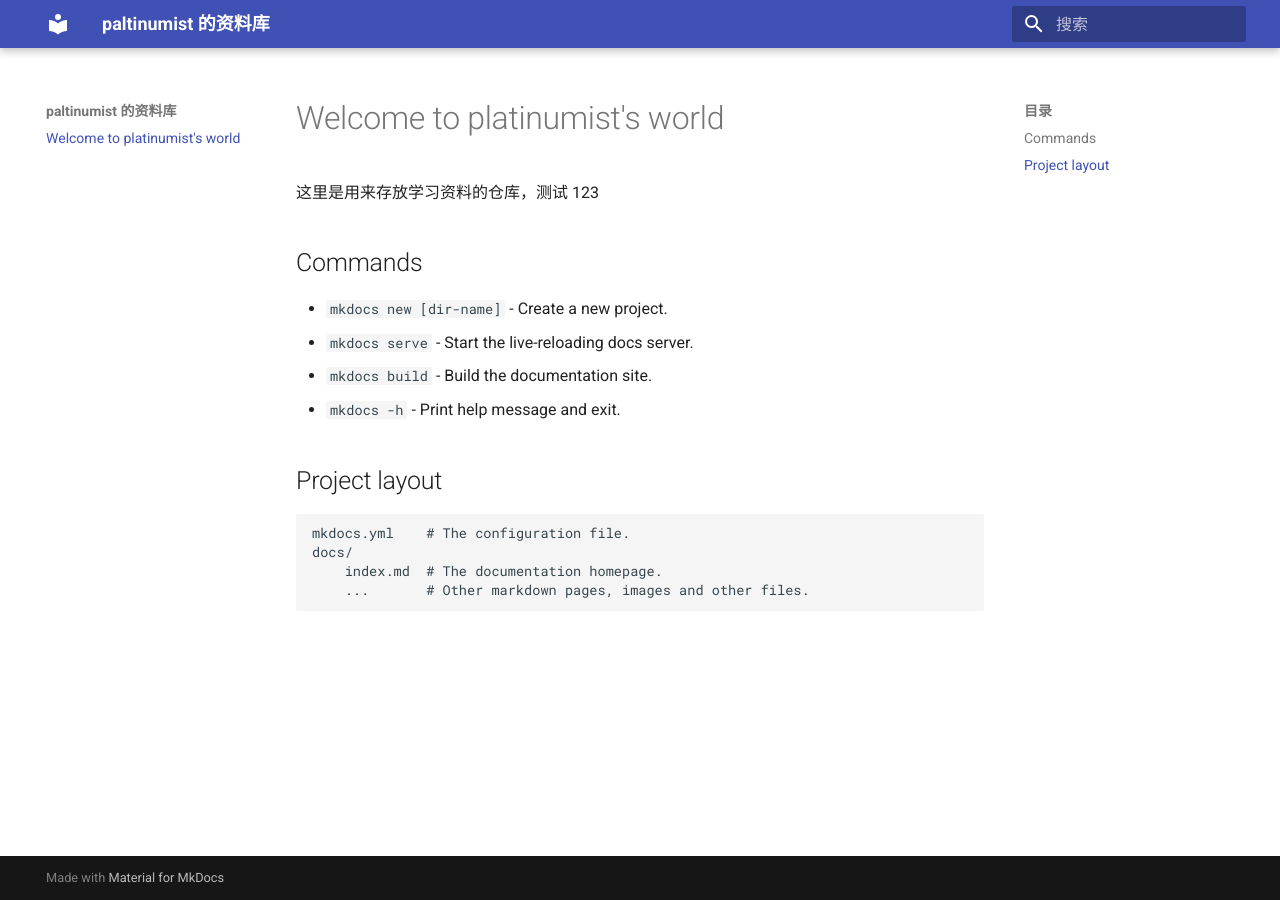
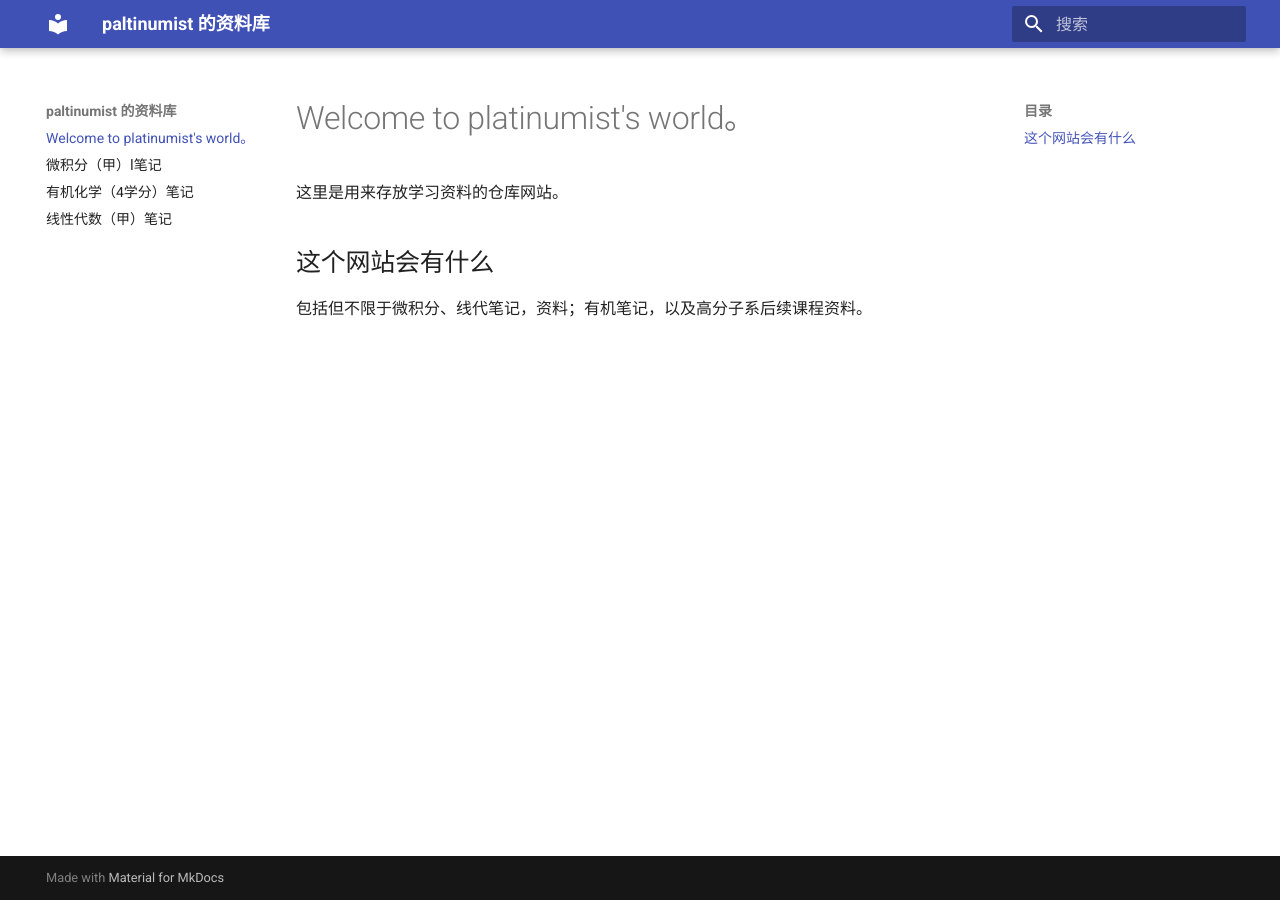
Before and after one commit to platinumist/platinumist.github.io, an MkDocs documentation site: the page built from docs/index.md, in a window 1280 px wide. Built offline with MkDocs 1.6.1 and Material for MkDocs 9.7.7, drawn with Linux system fonts in a browser that asks for light colours.

Commit message:
增加了目录

```diff
--- a/docs/index.md
+++ b/docs/index.md
@@ -1,18 +1,8 @@
-# Welcome to platinumist's world
+# Welcome to platinumist's world。
 
-这里是用来存放学习资料的仓库，测试
-123
+这里是用来存放学习资料的仓库网站。
 
-## Commands
 
-* `mkdocs new [dir-name]` - Create a new project.
-* `mkdocs serve` - Start the live-reloading docs server.
-* `mkdocs build` - Build the documentation site.
-* `mkdocs -h` - Print help message and exit.
+## 这个网站会有什么
 
-## Project layout
-
-    mkdocs.yml    # The configuration file.
-    docs/
-        index.md  # The documentation homepage.
-        ...       # Other markdown pages, images and other files.
+包括但不限于微积分、线代笔记，资料；有机笔记，以及高分子系后续课程资料。
```
Also changed, not shown: docs/微积分（甲）Ⅰ笔记.md (added, +1 -0 lines), docs/有机化学（4学分）笔记.md (added, +1 -0 lines), docs/线性代数（甲）笔记.md (added, +1 -0 lines).
